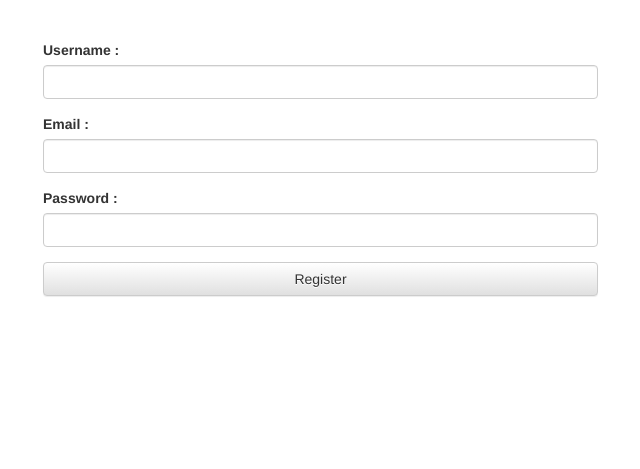
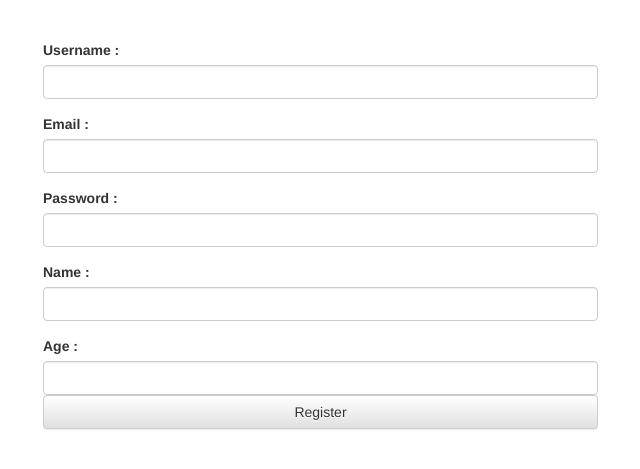
Before and after one commit to dito2003/flaskProject, a Flask app: page /register in a window 1280 px wide. Shown: the top 469 px of the page, without its empty margins (27-667 px from the left). Run offline with Flask 2, Linux system fonts and the light colour scheme; some libraries are stand-ins or nearby versions.

Commit message:
final project

```diff
--- a/app.py
+++ b/app.py
@@ -1,10 +1,9 @@
 from flask import Flask, render_template,flash , redirect, url_for, session, logging, request
 from flask_sqlalchemy import SQLAlchemy
-from datetime import timedelta
+
 app = Flask(__name__)
 app.config['SQLALCHEMY_DATABASE_URI'] = 'sqlite:///loginregform.sqlite3'
 app.config['SQLALCHEMY_TRACK_MODIFICATIONS'] = False
-app.permanent_session_lifetime = timedelta(seconds=40)
 db = SQLAlchemy(app)
 
 
@@ -13,7 +12,8 @@ class user(db.Model):
     username = db.Column(db.String(100))
     email = db.Column(db.String(100))
     password = db.Column(db.String(100))
-
+    name = db.Column(db.String(100))
+    age = db.Column(db.String(100))
 
 @app.route("/")
 def index():
@@ -31,9 +31,6 @@ def login():
         if not user (user.password, password):
             return redirect(url_for('login'))
             return redirect(url_for('info'))
-        else:
-            if 'client' in session:
-                return redirect(url_for('info'))
 
     return render_template("login.html")
 
@@ -44,8 +41,10 @@ def register():
         uname = request.form['uname']
         email = request.form['email']
         passw = request.form['passw']
+        name =request.form['name']
+        age=request.form['age']
 
-        register = user(username=uname, email=email, password=passw)
+        register = user(username=uname, email=email, password=passw,name=name,age=age,)
         db.session.add(register)
         db.session.commit()
 
--- a/templates/index.html
+++ b/templates/index.html
@@ -7,6 +7,8 @@
     <link rel="stylesheet" href="https://cdnjs.cloudflare.com/ajax/libs/meyer-reset/2.0/reset.min.css">
     <title>Login - Register Form | Flask</title>
     <link rel="stylesheet" href="https://maxcdn.bootstrapcdn.com/bootstrap/3.3.7/css/bootstrap.min.css" integrity="sha384-BVYiiSIFeK1dGmJRAkycuHAHRg32OmUcww7on3RYdg4Va+PmSTsz/K68vbdEjh4u" crossorigin="anonymous">
+
+
 
     <link rel="stylesheet" href="https://maxcdn.bootstrapcdn.com/bootstrap/3.3.7/css/bootstrap-theme.min.css" integrity="sha384-rHyoN1iRsVXV4nD0JutlnGaslCJuC7uwjduW9SVrLvRYooPp2bWYgmgJQIXwl/Sp" crossorigin="anonymous">
 </head>
--- a/templates/login.html
+++ b/templates/login.html
@@ -30,6 +30,8 @@
     </div>
 
 
+
+
 <script src="https://maxcdn.bootstrapcdn.com/bootstrap/3.3.7/js/bootstrap.min.js" integrity="sha384-Tc5IQib027qvyjSMfHjOMaLkfuWVxZxUPnCJA7l2mCWNIpG9mGCD8wGNIcPD7Txa" crossorigin="anonymous"></script>
 </body>
 </html>
--- a/templates/register.html
+++ b/templates/register.html
@@ -11,7 +11,6 @@
 
     <link rel="stylesheet" href="https://maxcdn.bootstrapcdn.com/bootstrap/3.3.7/css/bootstrap-theme.min.css" integrity="sha384-rHyoN1iRsVXV4nD0JutlnGaslCJuC7uwjduW9SVrLvRYooPp2bWYgmgJQIXwl/Sp" crossorigin="anonymous">
 </head>
-<body>
 <div class="container">
     <div class="row" style="margin-top: 40px">
         <div class="col-sm-6">
@@ -28,12 +27,18 @@
                     <label for="email">Password : </label>
                     <input type="password" name="passw" class="form-control" id="passw">
                 </div>
+                <div class="form-group">
+                    <label for="name">Name : </label>
+                    <input type="name" name="name" class="form-control" id="name">
+                </div>
+                <div class="form-group">
+                    <label for="age">Age : </label>
+                    <input type="age" name="age" class="form-control" id="age">
                     <button type="submit" class="btn form-control btn-default">Register</button>
+                </div>
             </form>
         </div>
     </div>
+
 </div>
-
-
-</body>
 </html>
```
Lines whose indentation alone changed are shown as unchanged.
